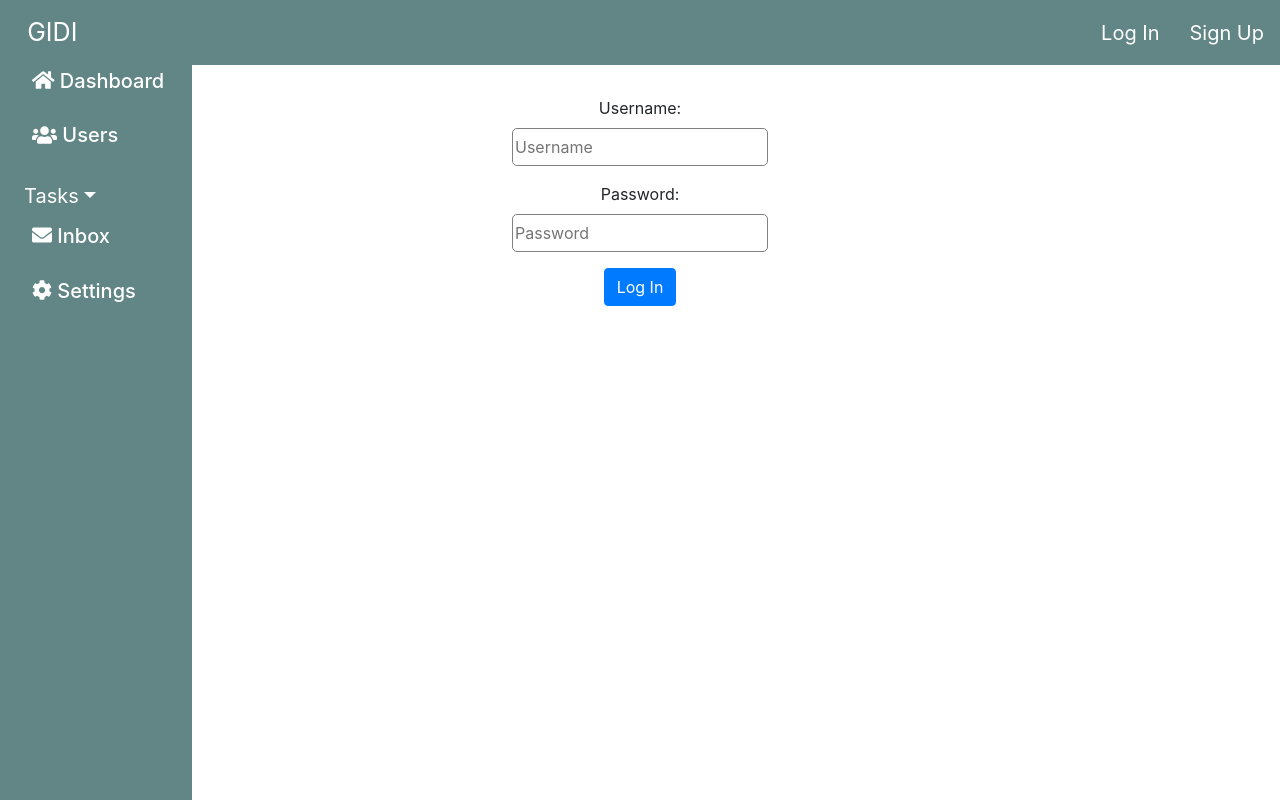
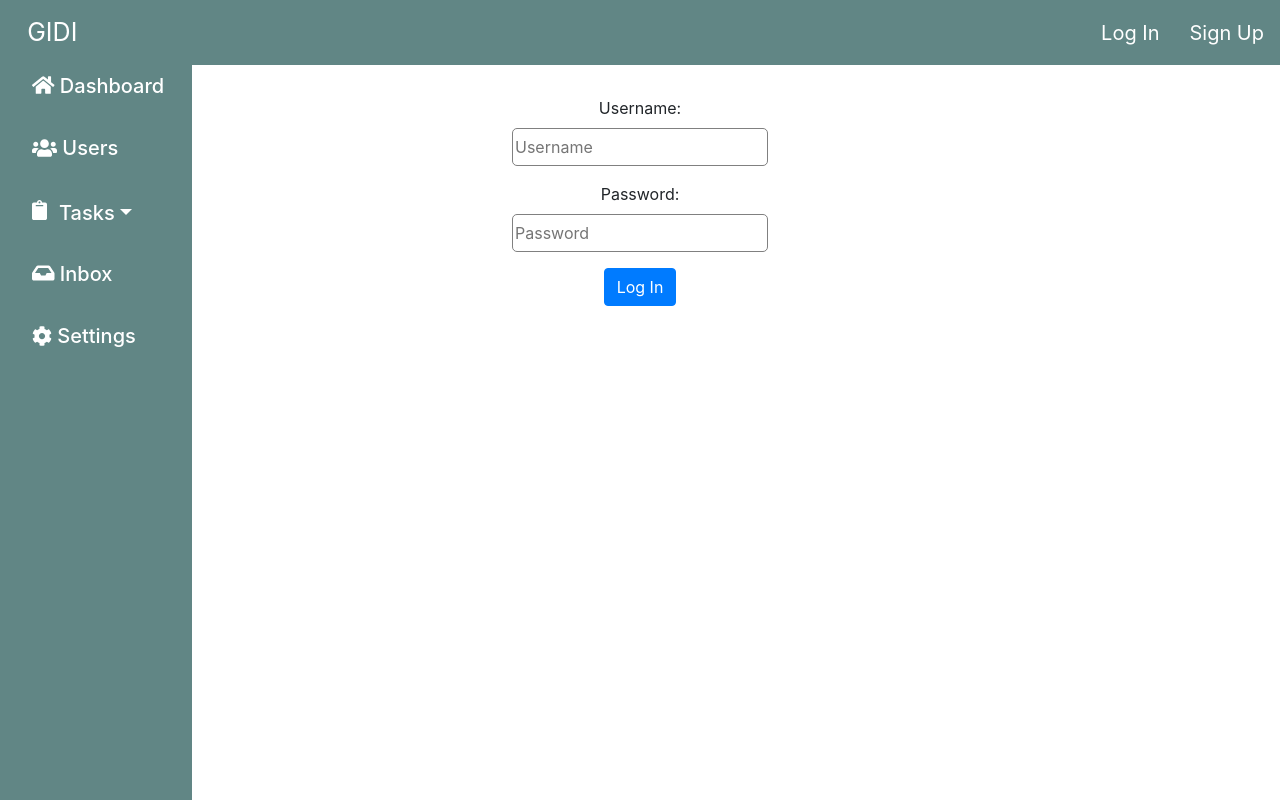
Before and after one commit to jonathanwong110/Git-It-And-Did-It, a React (Create React App) app in the folder git-it-and-did-it-client/: page / in a window 1280 px wide. Built offline with nearby package versions, Linux system fonts and the light colour scheme.

Commit message:
working on appearances on tab section on sidebar, working on user's ability to edit

```diff
--- a/git-it-and-did-it-client/src/App.css
+++ b/git-it-and-did-it-client/src/App.css
@@ -133,7 +133,7 @@ html, body {
 .form-input-field {
   width: 100%;
   margin: 0 auto;
-  height: calc(1.5em + .75rem + 2px)
+  height: calc(1.5em + .75rem + 2px);
 }
 
 #cardTitle {
@@ -304,3 +304,15 @@ html, body {
   margin: 0 auto;
   text-align: center;
 }
+
+#sidebar-menu-tasks {
+  margin-left: 35px;
+  font-family: -apple-system,BlinkMacSystemFont,"Segoe UI",Roboto,"Helvetica Neue",Arial,"Noto Sans",sans-serif,"Apple Color Emoji","Segoe UI Emoji","Segoe UI Symbol","Noto Color Emoji";
+  font-weight: 500;
+  position: absolute;
+  top: 140px;
+}
+
+#sidebar-tasks-dropdown.element.style {
+  margin-left: -35px;
+}
--- a/git-it-and-did-it-client/src/components/Users/UserEdit.js
+++ b/git-it-and-did-it-client/src/components/Users/UserEdit.js
@@ -6,7 +6,6 @@ class UserEdit extends Component {
   constructor() {
     super();
     this.state = {
-      id: JSON.parse(localStorage.getItem('token')).id,
       email: JSON.parse(localStorage.getItem('token')).email,
       profile_icon: JSON.parse(localStorage.getItem('token')).profile_icon,
       username: JSON.parse(localStorage.getItem('token')).username,
@@ -24,7 +23,6 @@ class UserEdit extends Component {
     e.preventDefault();
     const newUserInformation = { ...this.state }
     this.setState({
-      id: JSON.parse(localStorage.getItem('token')).id,
       email: JSON.parse(localStorage.getItem('token')).email,
       profile_icon: JSON.parse(localStorage.getItem('token')).profile_icon,
       username: JSON.parse(localStorage.getItem('token')).username,
--- a/git-it-and-did-it-client/src/components/navigation/SideBar/Menu/Menu.js
+++ b/git-it-and-did-it-client/src/components/navigation/SideBar/Menu/Menu.js
@@ -3,8 +3,8 @@ import MenuLink from './MenuLink'
 import styled from 'styled-components'
 import { Link } from 'react-router-dom';
 import { FontAwesomeIcon } from '@fortawesome/react-fontawesome'
-import { faHome, faCog, faEnvelope, faUsers } from '@fortawesome/free-solid-svg-icons'
-// import { faHome, faClipboard, faCog, faEnvelope, faUsers } from '@fortawesome/free-solid-svg-icons'
+// import { faHome, faCog, faInbox, faUsers } from '@fortawesome/free-solid-svg-icons'
+import { faHome, faClipboard, faCog, faInbox, faUsers } from '@fortawesome/free-solid-svg-icons'
 import { Nav, Navbar, NavDropdown } from 'react-bootstrap'
 
 const Container = styled.div`
@@ -14,9 +14,9 @@ const Container = styled.div`
 
 const Menu = () => {
   const homeIcon = <FontAwesomeIcon icon={faHome} />
-  // const boardIcon = <FontAwesomeIcon icon={faClipboard} />
+  const boardIcon = <FontAwesomeIcon icon={faClipboard} />
   const usersIcon = <FontAwesomeIcon icon={faUsers} />
-  const mailIcon = <FontAwesomeIcon icon={faEnvelope} />
+  const mailIcon = <FontAwesomeIcon icon={faInbox} />
   const settingsIcon = <FontAwesomeIcon icon={faCog} />
 
   return (
@@ -24,9 +24,10 @@ const Menu = () => {
       <Link to="/dashboard"> <MenuLink title="Dashboard" icon={homeIcon}></MenuLink> </Link>
       <Link to="/users"> <MenuLink title="Users" icon={usersIcon}> </MenuLink> </Link>
       {/* <Link to="/tasks"> <MenuLink title="Tasks" icon={boardIcon}> </MenuLink> </Link> */}
-      <Navbar>
+      <MenuLink icon={boardIcon}> </MenuLink>
+      <Navbar id="sidebar-menu-tasks">
         <Nav>
-          <NavDropdown title="Tasks" className="menu-link">
+          <NavDropdown title="Tasks" id="sidebar-tasks-dropdown">
             <Link to="/tasks" className="menu-task-link">View All Tasks</Link><br></br>
             <Link to="/tasks/new" className="menu-task-link">New Task</Link>
           </NavDropdown>
--- a/git-it-and-did-it-client/src/components/navigation/SideBar/Menu/MenuLink.js
+++ b/git-it-and-did-it-client/src/components/navigation/SideBar/Menu/MenuLink.js
@@ -20,7 +20,8 @@ const Title = styled.h1`
   font-size: 20px;
   color: white;
   font-family: -apple-system,BlinkMacSystemFont,"Segoe UI",Roboto,"Helvetica Neue",Arial,"Noto Sans",sans-serif,"Apple Color Emoji","Segoe UI Emoji","Segoe UI Symbol","Noto Color Emoji";
-  margin-bottom: 5px;
+  padding-top: 3px;
+  padding-bottom: 2px;
 `
 
 const MenuLink = ({ title, icon }) => {
--- a/git-it-and-did-it-client/src/components/navigation/SideBar/SideBar.js
+++ b/git-it-and-did-it-client/src/components/navigation/SideBar/SideBar.js
@@ -5,7 +5,7 @@ import Menu from './Menu/Menu'
 const Container = styled.div`
   position: fixed;
   left: 0;
-  top: 6%;
+  top: 50px;
   bottom: 0;
   background-color: #618685;
   width: 12rem;
--- a/git-it-and-did-it-client/src/redux/Users/actions.js
+++ b/git-it-and-did-it-client/src/redux/Users/actions.js
@@ -5,10 +5,23 @@ let usersBaseURL = 'http://localhost:3000/api/v1/users'
 
 export const loadUsers = () => {
   return (dispatch) => {
-    dispatch({ type: UsersActionTypes.LOADING_USERS})
+    dispatch({ type: UsersActionTypes.LOADING_USERS })
     axios.get(usersBaseURL).then(res => {
       dispatch({ type: UsersActionTypes.USERS_LOADED, users: res.data })
-      }
+    }
     )
   }
 }
+
+export const userEdit = (newUserInformation) => {
+  return dispatch => {
+    return axios.patch(usersBaseURL, JSON.parse(localStorage.getItem('token').id)
+    )
+    .then(function (response) {
+      console.log(response);
+    })
+    .catch(function (error) {
+      console.log(error);
+    });
+  }
+}
--- a/git-it-and-did-it-client/src/redux/Users/types.js
+++ b/git-it-and-did-it-client/src/redux/Users/types.js
@@ -1,6 +1,7 @@
 const UsersActionTypes = {
-  LOADING_USERS: "LOADING_USERS",
-  USERS_LOADED: "USERS_LOADED",
+  LOADING_USERS: 'LOADING_USERS',
+  USERS_LOADED: 'USERS_LOADED',
+  USER_EDIT: 'USER_EDIT'
 };
 
 export default UsersActionTypes;
```
